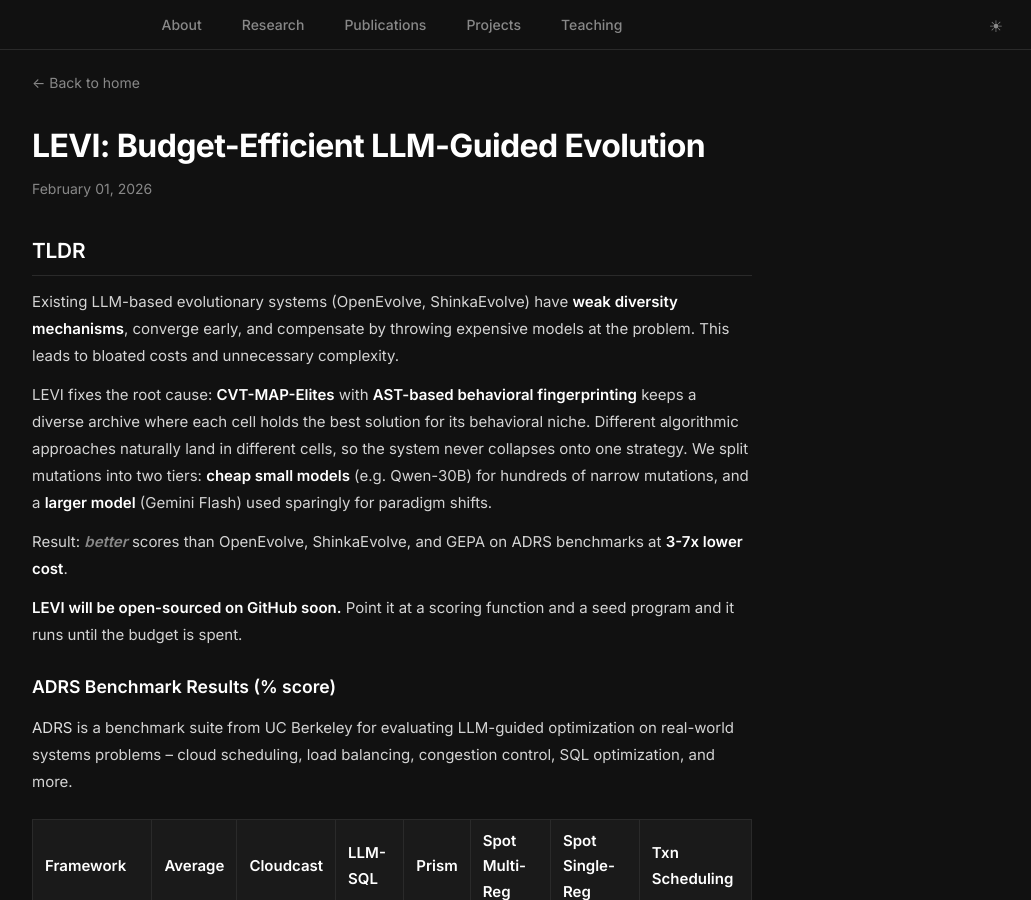
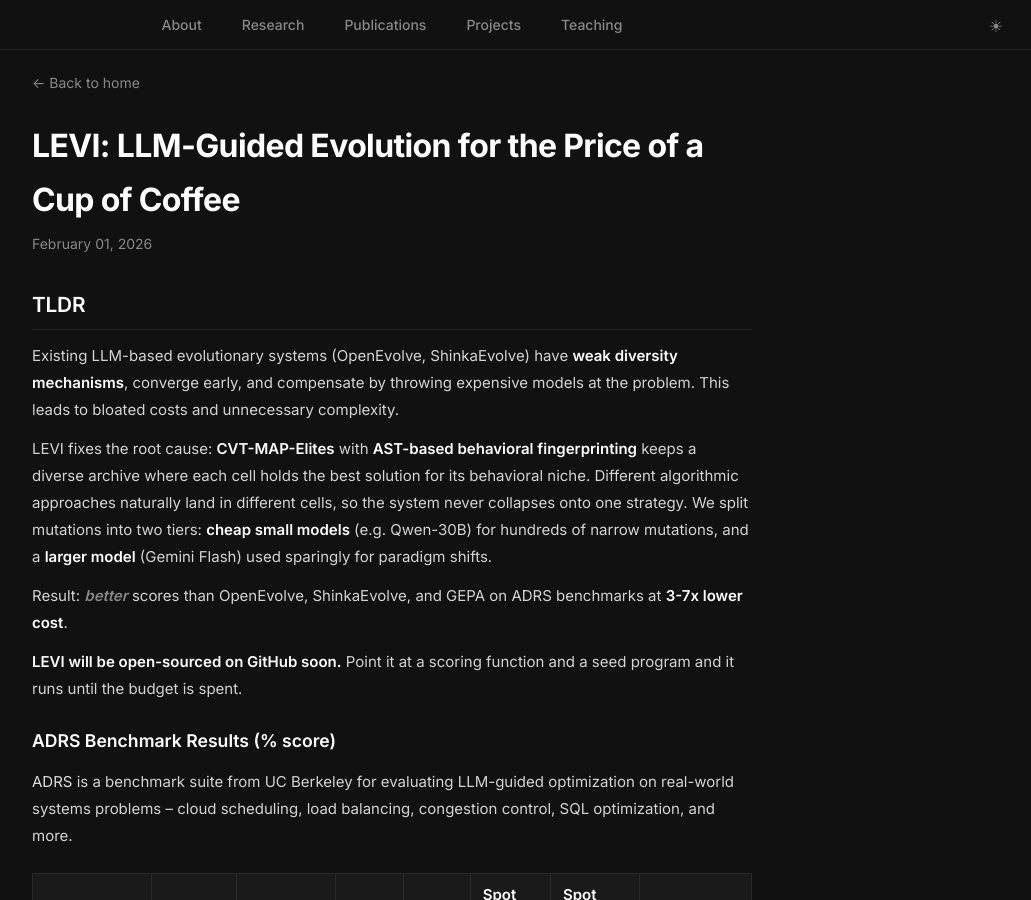
Before and after one commit to ttanv/ttanv.github.io, a Jekyll site: the page built from levi.md, in a window 1280 px wide and 900 px high. Shown: the whole window, without its empty margins (248-1279 px from the left). Built offline with Jekyll 4.4.1, drawn with Linux system fonts in a browser that asks for light colours.

Commit message:
Update title to cup of coffee tagline

```diff
--- a/_posts/2026-02-01-cevolve.markdown
+++ b/_posts/2026-02-01-cevolve.markdown
@@ -1,6 +1,6 @@
 ---
 layout: post
-title:  "LEVI: Budget-Efficient LLM-Guided Evolution"
+title:  "LEVI: LLM-Guided Evolution for the Price of a Cup of Coffee"
 date:   2026-02-01 00:00:00 +00:00
 image: /images/levi_overview.png
 categories: Intel
--- a/levi.md
+++ b/levi.md
@@ -1,6 +1,6 @@
 ---
 layout: blog
-title: "LEVI: Budget-Efficient LLM-Guided Evolution"
+title: "LEVI: LLM-Guided Evolution for the Price of a Cup of Coffee"
 date: 2026-02-01
 permalink: /levi
 ---
```
